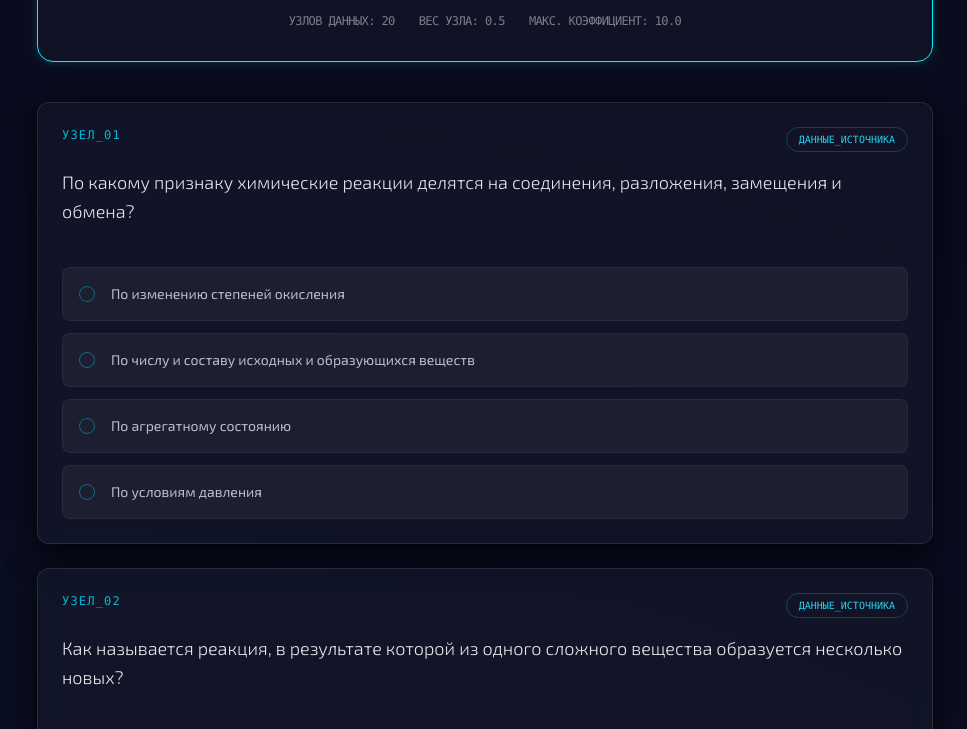
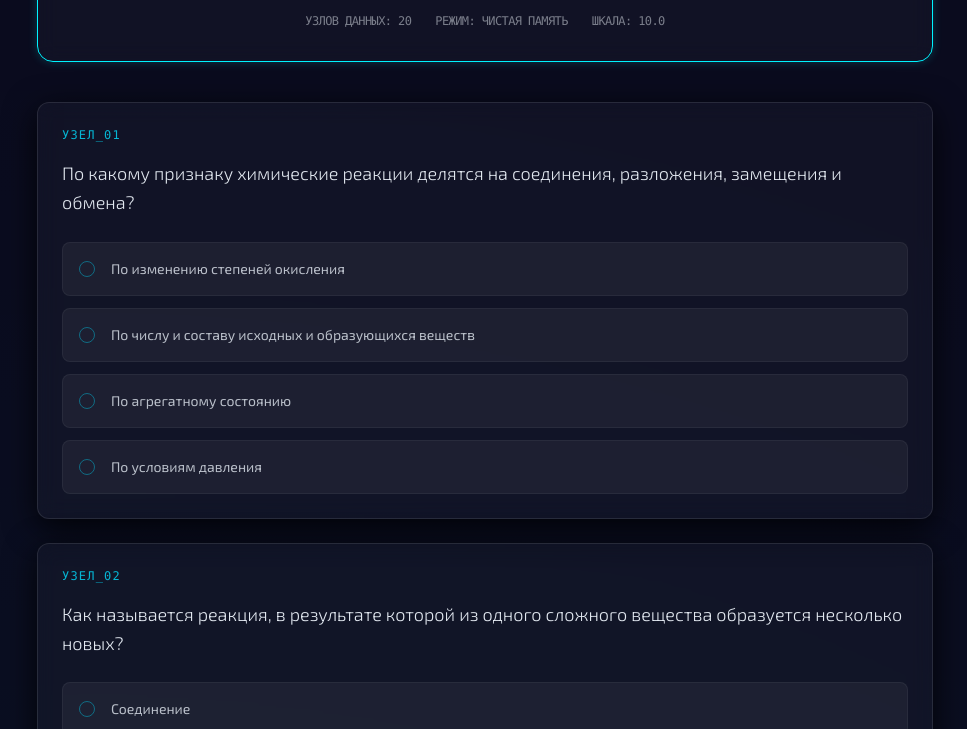
Before and after one commit to nikitakula1983-coder/Quiz, a plain HTML site: page index.html in a window 1280 px wide. Shown: the part 148-877 px from the top of the page, without its empty margins (155-1122 px from the left). Drawn offline with nearby package versions, Linux system fonts and the light colour scheme.

Commit message:
Add files via upload

```diff
--- a/index.html
+++ b/index.html
@@ -3,7 +3,7 @@
 <head>
     <meta charset="UTF-8">
     <meta name="viewport" content="width=device-width, initial-scale=1.0">
-    <title>Химическое Ядро: Терминал</title>
+    <title>Химическое Ядро: Режим Хардкор</title>
     <script src="https://cdn.tailwindcss.com"></script>
     <link href="https://fonts.googleapis.com/css2?family=Orbitron:wght@400;700&family=Exo+2:wght@300;400;600&display=swap" rel="stylesheet">
     <style>
@@ -50,13 +50,6 @@
             font-weight: bold;
         }
 
-        .hint-content {
-            max-height: 0;
-            overflow: hidden;
-            transition: max-height 0.5s ease-out;
-        }
-        .hint-content.open { max-height: 200px; }
-
         .correct-ans { background: rgba(57, 255, 20, 0.15) !important; border-color: var(--neon-green) !important; color: var(--neon-green) !important; }
         .wrong-ans { background: rgba(255, 20, 20, 0.15) !important; border-color: #ff1414 !important; color: #ff1414 !important; }
 
@@ -78,33 +71,33 @@
         }
     </style>
 </head>
-<body class="min-h-screen py-10 px-4 text-gray-200">
+<body class="min-h-screen py-10 px-4">
 
     <div class="max-w-4xl mx-auto">
         <!-- Заголовок системы -->
         <header class="glass-panel neon-border rounded-2xl p-8 mb-10 text-center relative overflow-hidden">
             <div class="absolute top-0 left-0 w-full h-1 bg-gradient-to-r from-transparent via-cyan-400 to-transparent"></div>
-            <h1 class="header-font text-3xl md:text-4xl font-bold tracking-widest text-cyan-400 mb-2 uppercase">Химическое Ядро v2.0</h1>
-            <p class="text-cyan-100 opacity-70 tracking-wider">Анализ энергетических и структурных изменений материи</p>
+            <h1 class="header-font text-3xl md:text-4xl font-bold tracking-widest text-cyan-400 mb-2 uppercase">Химическое Ядро v2.1</h1>
+            <p class="text-cyan-100 opacity-70 tracking-wider font-light">Анализ энергетических изменений материи | БЕЗ ПОДСКАЗОК</p>
             <div class="mt-4 flex justify-center gap-6 text-xs uppercase tracking-tighter opacity-50 font-mono">
                 <span>Узлов данных: 20</span>
-                <span>Вес узла: 0.5</span>
-                <span>Макс. коэффициент: 10.0</span>
+                <span>Режим: Чистая память</span>
+                <span>Шкала: 10.0</span>
             </div>
         </header>
 
-        <!-- Список узлов вопросов -->
+        <!-- Контейнер для вопросов -->
         <div id="quiz-container" class="space-y-6">
-            <!-- Вопросы генерируются скриптом -->
+            <!-- Вопросы генерируются через JavaScript -->
         </div>
 
-        <!-- Кнопка запуска анализа -->
+        <!-- Кнопка действия -->
         <div class="mt-12 flex flex-col items-center">
             <button id="submit-btn" onclick="processAnalysis()" class="header-font btn-scan bg-transparent border-2 border-cyan-400 text-cyan-400 px-12 py-4 rounded-full hover:bg-cyan-400 hover:text-black transition-all duration-500 font-bold text-xl tracking-widest uppercase">
                 Запустить анализ данных
             </button>
 
-            <!-- Результат (изначально скрыт) -->
+            <!-- Финальный отчет -->
             <div id="result-terminal" class="hidden w-full mt-10 glass-panel border-2 border-cyan-400 rounded-2xl p-8 animate-bounce-in">
                 <div class="flex items-center gap-2 mb-4 border-b border-white/10 pb-2">
                     <div class="w-3 h-3 rounded-full bg-red-500"></div>
@@ -113,7 +106,7 @@
                     <span class="ml-4 text-xs opacity-50 uppercase font-mono">Финальный_отчет.log</span>
                 </div>
                 <div class="text-center">
-                    <p class="text-sm opacity-60 uppercase mb-2 font-mono">Общий коэффициент знаний:</p>
+                    <p class="text-sm opacity-60 uppercase mb-2">Общий коэффициент знаний:</p>
                     <div id="final-score" class="text-7xl font-bold header-font text-cyan-400 mb-4">0.0</div>
                     <p id="final-msg" class="text-lg italic text-cyan-100 mb-6 font-light"></p>
                     <button onclick="window.location.reload()" class="text-xs border border-white/20 px-8 py-3 rounded-full hover:bg-white/10 transition uppercase tracking-widest font-mono">Перезагрузить ядро</button>
@@ -124,31 +117,30 @@
 
     <script>
         const quizData = [
-            { q: "По какому признаку химические реакции делятся на соединения, разложения, замещения и обмена?", options: ["По изменению степеней окисления", "По числу и составу исходных и образующихся веществ", "По агрегатному состоянию", "По условиям давления"], correct: 1, hint: "см. страницу 110" },
-            { q: "Как называется реакция, в результате которой из одного сложного вещества образуется несколько новых?", options: ["Соединение", "Обмен", "Разложение", "Замещение"], correct: 2, hint: "см. страницу 110" },
-            { q: "В ходе окислительно-восстановительных реакций обязательно происходит...", options: ["Выпадение осадка", "Изменение степеней окисления атомов", "Поглощение света", "Разделение смеси газов"], correct: 1, hint: "см. страницу 111" },
-            { q: "Как называется равенство числа электронов, отданных восстановителем и принятых окислителем?", options: ["Химический баланс", "Электронный баланс", "Тепловой эффект", "Изомерия"], correct: 1, hint: "см. страницу 112" },
-            { q: "Экзотермические процессы характеризуются:", options: ["Поглощением энергии", "Выделением теплоты в среду", "Отсутствием изменений температуры", "Синтезом только газов"], correct: 1, hint: "см. страницу 112" },
-            { q: "Каким символом обозначают эндотермическую реакцию в уравнениях?", options: ["+ Q", "⇄", "- Q", "ΔH=0"], correct: 2, hint: "см. страницу 113" },
-            { q: "Необратимые реакции завершаются...", options: ["При установлении равновесия", "При полном расходе одного из реагентов", "Только в вакууме", "Через 10 секунд"], correct: 1, hint: "см. страницу 113" },
-            { q: "Знак '⇄' в уравнении указывает на:", options: ["Выделение газа", "Каталитический процесс", "Обратимость реакции", "Токсичность веществ"], correct: 2, hint: "см. страницу 113" },
-            { q: "Катализатор — это агент, который:", options: ["Замедляет реакцию", "Ускоряет реакцию, не расходуясь", "Меняет цвет раствора", "Является побочным продуктом"], correct: 1, hint: "см. страницу 114" },
-            { q: "Гомогенная система подразумевает протекание реакции:", options: ["На границе раздела фаз", "Во всем объеме однородной среды", "Только в вакууме", "При участии твердых тел"], correct: 2, hint: "см. страницу 115" },
-            { q: "Реакция меди с азотной кислотой является:", options: ["Гомогенной", "Гетерогенной", "Изомерной", "Нейтральной"], correct: 1, hint: "см. страницу 115" },
-            { q: "Изомеризация в органике — это процесс:", options: ["Распада молекулы", "Изменения строения при том же составе", "Горения в избытке кислорода", "Растворения в воде"], correct: 1, hint: "см. страницу 116" },
-            { q: "Тепловой эффект (Q) определяется как:", options: ["Скорость нагрева", "Энергия разрыва/образования связей", "Температура пламени", "Масса продуктов"], correct: 1, hint: "см. страницу 118" },
-            { q: "Разрыв химических связей — это всегда процесс:", options: ["Экзотермический", "Эндотермический", "Самопроизвольный", "Мгновенный"], correct: 1, hint: "см. страницу 118" },
-            { q: "Термохимическое уравнение обязательно содержит:", options: ["Имена ученых", "Значение Q (теплоты)", "Цвет осадка", "Объем пробирки"], correct: 1, hint: "см. страницу 119" },
-            { q: "Агрегатное состояние в ТХУ указывается потому что:", options: ["Это дань традиции", "Переход состояний требует/выделяет энергию", "Для расчета давления", "Чтобы знать вес"], correct: 1, hint: "см. страницу 119" },
-            { q: "Прибор для измерения теплоты реакции:", options: ["Спидометр", "Калориметр", "Динамометр", "Гигрометр"], correct: 1, hint: "см. страницу 120" },
-            { q: "Энергоценность 1 г углеводов составляет около:", options: ["17 кДж (4 ккал)", "38 кДж (9 ккал)", "0 кДж", "100 кДж"], correct: 0, hint: "см. страницу 122" },
-            { q: "Фотосинтез является примером:", options: ["Экзотермической реакции", "Эндотермической реакции", "Реакции замещения", "Окисления железа"], correct: 1, hint: "см. страницу 121" },
-            { q: "Суммарный Q реакции зависит от:", options: ["Размера колбы", "Природы реагентов и их состояния", "Скорости перемешивания", "Дня недели"], correct: 1, hint: "см. страницы 118-119" }
+            { q: "По какому признаку химические реакции делятся на соединения, разложения, замещения и обмена?", options: ["По изменению степеней окисления", "По числу и составу исходных и образующихся веществ", "По агрегатному состоянию", "По условиям давления"], correct: 1 },
+            { q: "Как называется реакция, в результате которой из одного сложного вещества образуется несколько новых?", options: ["Соединение", "Обмен", "Разложение", "Замещение"], correct: 2 },
+            { q: "В ходе окислительно-восстановительных реакций обязательно происходит...", options: ["Выпадение осадка", "Изменение степеней окисления атомов", "Поглощение света", "Разделение смеси газов"], correct: 1 },
+            { q: "Как называется равенство числа электронов, отданных восстановителем и принятых окислителем?", options: ["Химический баланс", "Электронный баланс", "Тепловой эффект", "Изомерия"], correct: 1 },
+            { q: "Экзотермические процессы характеризуются:", options: ["Поглощением энергии", "Выделением теплоты в среду", "Отсутствием изменений температуры", "Синтезом только газов"], correct: 1 },
+            { q: "Каким символом обозначают эндотермическую реакцию в уравнениях?", options: ["+ Q", "⇄", "- Q", "ΔH=0"], correct: 2 },
+            { q: "Необратимые реакции завершаются...", options: ["При установлении равновесия", "При полном расходе одного из реагентов", "Только в вакууме", "Через 10 секунд"], correct: 1 },
+            { q: "Знак '⇄' в уравнении указывает на:", options: ["Выделение газа", "Каталитический процесс", "Обратимость реакции", "Токсичность веществ"], correct: 2 },
+            { q: "Катализатор — это агент, который:", options: ["Замедляет реакцию", "Ускоряет реакцию, не расходуясь", "Меняет цвет раствора", "Является побочным продуктом"], correct: 1 },
+            { q: "Гомогенная система подразумевает протекание реакции:", options: ["На границе раздела фаз", "Во всем объеме однородной среды", "Только в вакууме", "При участии твердых тел"], correct: 2 },
+            { q: "Реакция меди с азотной кислотой является:", options: ["Гомогенной", "Гетерогенной", "Изомерной", "Нейтральной"], correct: 1 },
+            { q: "Изомеризация в органике — это процесс:", options: ["Распада молекулы", "Изменения строения при том же составе", "Горения в избытке кислорода", "Растворения в воде"], correct: 1 },
+            { q: "Тепловой эффект (Q) определяется как:", options: ["Скорость нагрева", "Энергия разрыва/образования связей", "Температура пламени", "Масса продуктов"], correct: 1 },
+            { q: "Разрыв химических связей — это всегда процесс:", options: ["Экзотермический", "Эндотермический", "Самопроизвольный", "Мгновенный"], correct: 1 },
+            { q: "Термохимическое уравнение обязательно содержит:", options: ["Имена ученых", "Значение Q (теплоты)", "Цвет осадка", "Объем пробирки"], correct: 1 },
+            { q: "Агрегатное состояние в ТХУ указывается потому что:", options: ["Это дань традиции", "Переход состояний требует/выделяет энергию", "Для расчета давления", "Чтобы знать вес"], correct: 1 },
+            { q: "Прибор для измерения теплоты реакции:", options: ["Спидометр", "Калориметр", "Динамометр", "Гигрометр"], correct: 1 },
+            { q: "Энергоценность 1 г углеводов составляет около:", options: ["17 кДж (4 ккал)", "38 кДж (9 ккал)", "0 кДж", "100 кДж"], correct: 0 },
+            { q: "Фотосинтез является примером:", options: ["Экзотермической реакции", "Эндотермической реакции", "Реакции замещения", "Окисления железа"], correct: 1 },
+            { q: "Суммарный Q реакции зависит от:", options: ["Размера колбы", "Природы реагентов и их состояния", "Скорости перемешивания", "Дня недели"], correct: 1 }
         ];
 
         const container = document.getElementById('quiz-container');
 
-        // Создание элементов вопросов
         quizData.forEach((data, i) => {
             const card = document.createElement('div');
             card.className = 'glass-panel rounded-xl p-6 transition-all duration-500';
@@ -156,12 +148,8 @@
             card.innerHTML = `
                 <div class="flex justify-between items-start mb-4">
                     <span class="text-xs font-mono text-cyan-500 uppercase tracking-widest">Узел_0${i+1}</span>
-                    <button onclick="showHint(${i})" class="text-[10px] border border-cyan-500/30 text-cyan-400 px-3 py-1 rounded-full hover:bg-cyan-500/20 transition uppercase font-mono">Данные_источника</button>
                 </div>
                 <h3 class="text-lg font-light mb-6 leading-relaxed">${data.q}</h3>
-                <div id="hint-${i}" class="hint-content mb-4 text-xs italic text-purple-400 border-l border-purple-500 pl-3 font-mono">
-                    ССЫЛКА_В_АРХИВЕ: ${data.hint}
-                </div>
                 <div class="grid grid-cols-1 gap-3">
                     ${data.options.map((opt, oi) => `
                         <label class="option-card p-4 rounded-lg cursor-pointer flex items-center gap-4 bg-white/5" id="label-${i}-${oi}">
@@ -177,7 +165,6 @@
             container.appendChild(card);
         });
 
-        // Обработка выбора
         document.querySelectorAll('input[type="radio"]').forEach(input => {
             input.addEventListener('change', function() {
                 const name = this.getAttribute('name');
@@ -192,14 +179,10 @@
             });
         });
 
-        function showHint(i) {
-            document.getElementById(`hint-${i}`).classList.toggle('open');
-        }
-
         function processAnalysis() {
             let score = 0;
             const btn = document.getElementById('submit-btn');
-            btn.innerHTML = "ВЫПОЛНЯЕТСЯ СКАНИРОВАНИЕ...";
+            btn.innerHTML = "СКАНИРОВАНИЕ МОЗГА...";
             btn.disabled = true;
 
             setTimeout(() => {
@@ -232,7 +215,7 @@
 
                 if (score >= 9) msgDisplay.textContent = "СИНХРОНИЗАЦИЯ 100%: ВЫ — МАСТЕР ХИМИЧЕСКИХ ЭЛЕМЕНТОВ.";
                 else if (score >= 6) msgDisplay.textContent = "СИНХРОНИЗАЦИЯ СТАБИЛЬНА: ХОРОШИЙ УРОВЕНЬ ПОДГОТОВКИ.";
-                else msgDisplay.textContent = "КРИТИЧЕСКАЯ ОШИБКА: ТРЕБУЕТСЯ ПОВТОРНОЕ ИЗУЧЕНИЕ БАЗЫ ДАННЫХ.";
+                else msgDisplay.textContent = "КРИТИЧЕСКАЯ ОШИБКА: ТРЕБУЕТСЯ ПОЛНАЯ ПЕРЕЗАГРУЗКА ЗНАНИЙ.";
 
                 resultTerminal.scrollIntoView({ behavior: 'smooth' });
             }, 1200);
```
